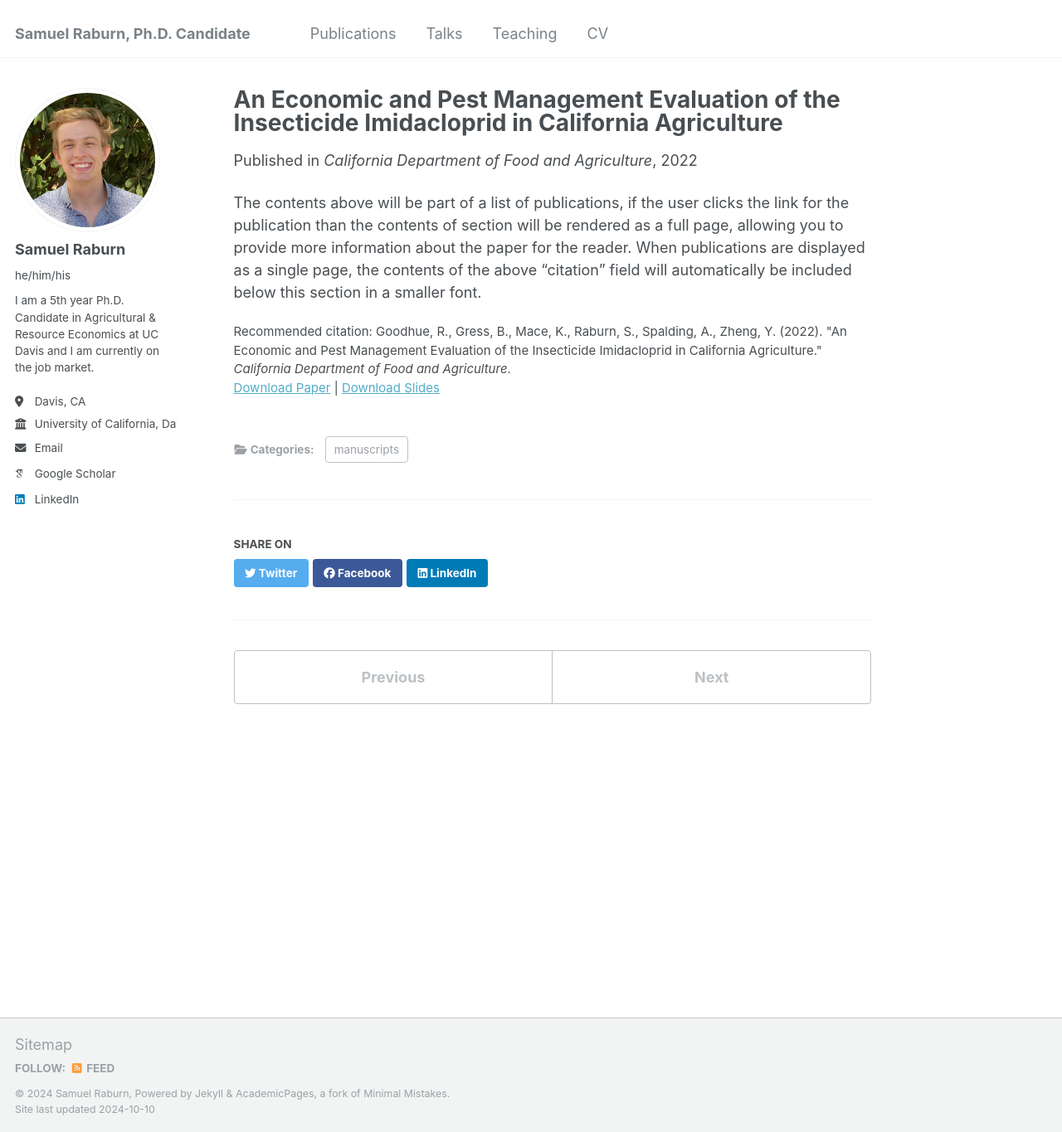
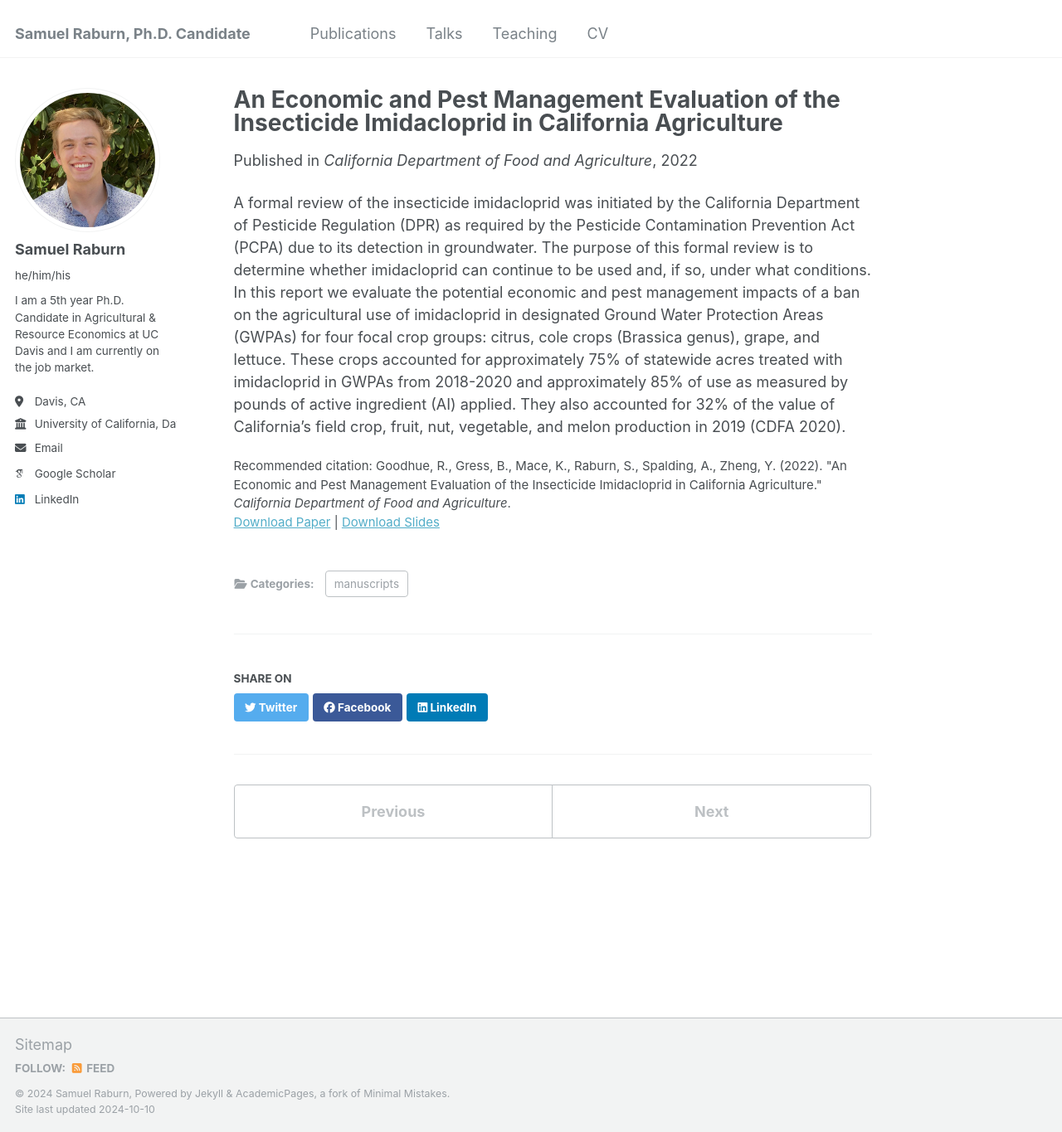
Before and after one commit to sraburn/sraburn.github.io, a Jekyll site: the page built from _publications/Pest Management Evaluation.md, in a window 1280 px wide and 1365 px high. Shown: the whole window at 83% size. Built offline with Jekyll 4.4.1, drawn with Linux system fonts in a browser that asks for light colours; some web fonts are replaced.

Commit message:
Update Pest Management Evaluation.md

```diff
--- a/_publications/Pest Management Evaluation.md
+++ b/_publications/Pest Management Evaluation.md
@@ -11,4 +11,4 @@ paperurl: 'https://www.cdpr.ca.gov/docs/emon/grndwtr/imidacloprid/pcpa_imidaclop
 citation: 'Goodhue, R., Gress, B., Mace, K., Raburn, S., Spalding, A., Zheng, Y. (2022). &quot;An Economic and Pest Management Evaluation of the Insecticide Imidacloprid in California Agriculture.&quot; <i>California Department of Food and Agriculture</i>.'
 ---
 
-The contents above will be part of a list of publications, if the user clicks the link for the publication than the contents of section will be rendered as a full page, allowing you to provide more information about the paper for the reader. When publications are displayed as a single page, the contents of the above "citation" field will automatically be included below this section in a smaller font.
+A formal review of the insecticide imidacloprid was initiated by the California Department of Pesticide Regulation (DPR) as required by the Pesticide Contamination Prevention Act (PCPA) due to its detection in groundwater. The purpose of this formal review is to determine whether imidacloprid can continue to be used and, if so, under what conditions. In this report we evaluate the potential economic and pest management impacts of a ban on the agricultural use of imidacloprid in designated Ground Water Protection Areas (GWPAs) for four focal crop groups: citrus, cole crops (Brassica genus), grape, and lettuce. These crops accounted for approximately 75% of statewide acres treated with imidacloprid in GWPAs from 2018-2020 and approximately 85% of use as measured by pounds of active ingredient (AI) applied. They also accounted for 32% of the value of California’s field crop, fruit, nut, vegetable, and melon production in 2019 (CDFA 2020).
```
